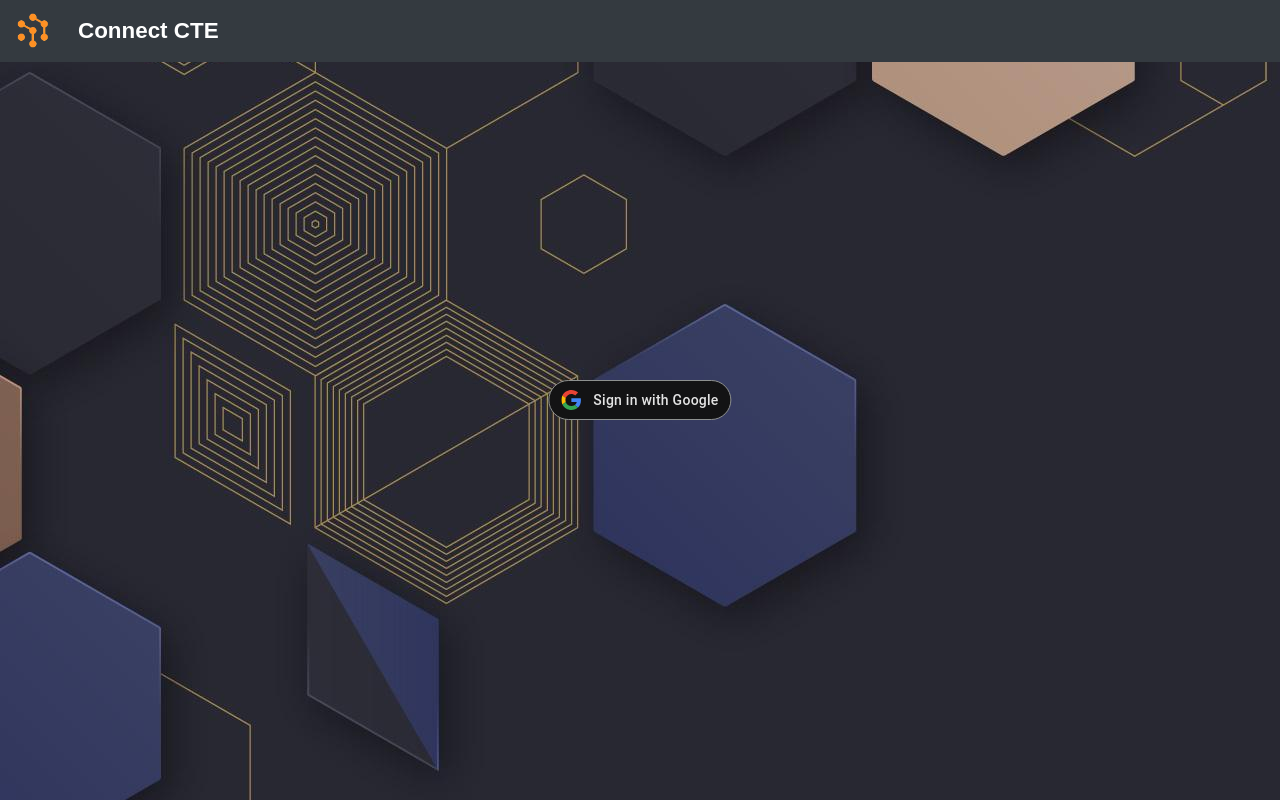
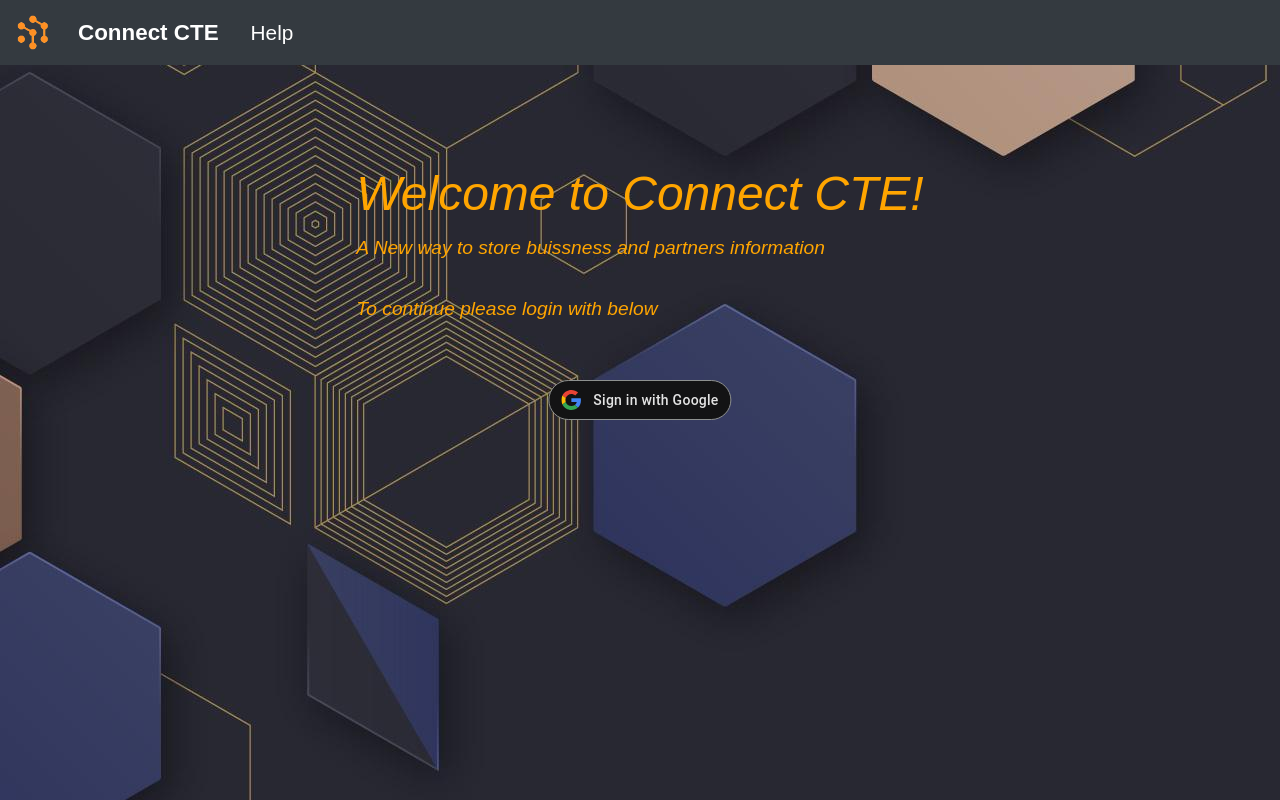
Before and after one commit to JuneKim0712/ConnectCTE, a website: page public/index.html in a window 1280 px wide. Drawn offline with nearby package versions, Linux system fonts and the light colour scheme; some packages are replaced by stand-ins of ours; no server answers.

Commit message:
updated index.html

```diff
--- a/public/index-style.css
+++ b/public/index-style.css
@@ -8,6 +8,26 @@ section {
   left: 50%;
   -ms-transform: translate(-50%, -50%);
   transform: translate(-50%, -50%);
+}
+#discription {
+  font-style:oblique;
+  color: orange;
+  font-size: 3em;
+  white-space: nowrap;
+  margin: 0;
+  position: absolute;
+  top: 30%;
+  left: 50%;
+  -ms-transform: translate(-50%, -50%);
+  transform: translate(-50%, -50%);
+}
+
+#discription2 {
+  font-size: 0.4em;
+}
+
+#discription3 {
+  font-size: 0.4em;
 }
 .gsi-material-button {
   -moz-user-select: none;
--- a/public/index.html
+++ b/public/index.html
@@ -15,13 +15,24 @@
           Connect CTE
         </a>
           </ul>
-          <ul class="navbar-nav nav-justified-right">
+          <ul class="navbar-nav mr-auto">
             <li class="nav-item active">
-              <a id="userDetails"><span class="sr-only"></a>
+              <a class="nav-link" href="help.html">Help<span class="sr-only">(current)</span></a>
             </li>
           </ul>
         </ul>
       </nav>
+      <div id="discription">
+        Welcome to Connect CTE! <br>
+        <div id="discription2">
+          A New way to store buissness and partners information
+        </div>
+
+        <div id="discription3">
+          <br>
+          To continue please login with below
+        </div>
+      </div>
       <section>
       <button class="gsi-material-button">
         <div class="gsi-material-button-content-wrapper">
--- a/public/styles.css
+++ b/public/styles.css
@@ -84,7 +84,7 @@ h3 {white-space: nowrap;}
 }
 
 .table {
-    width: 100%; /* Make table width 100% */
+    width: 90%; /* Make table width 100% */
     border-collapse: collapse;
 }
 
```
Also changed, not shown: public/help.html (+1 -1 lines).
